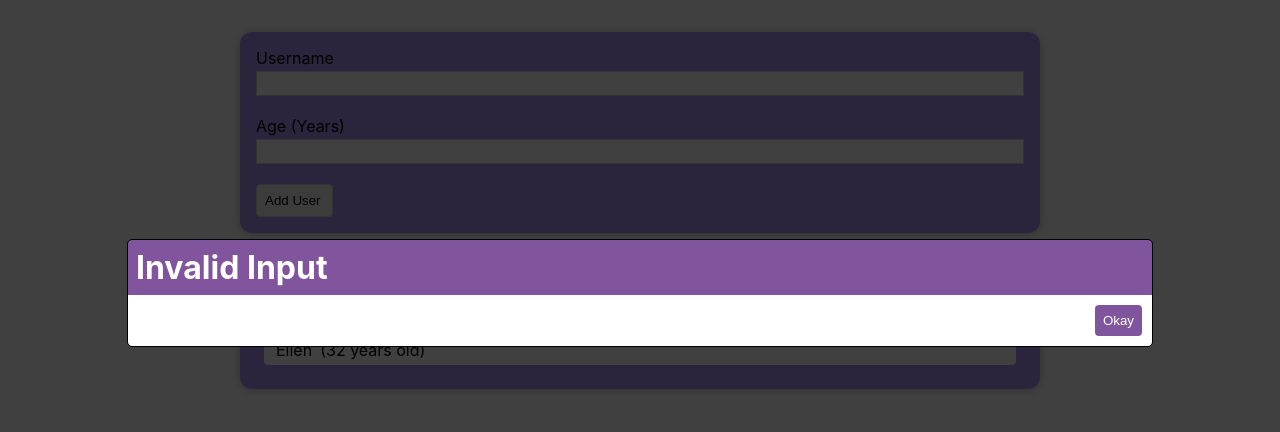
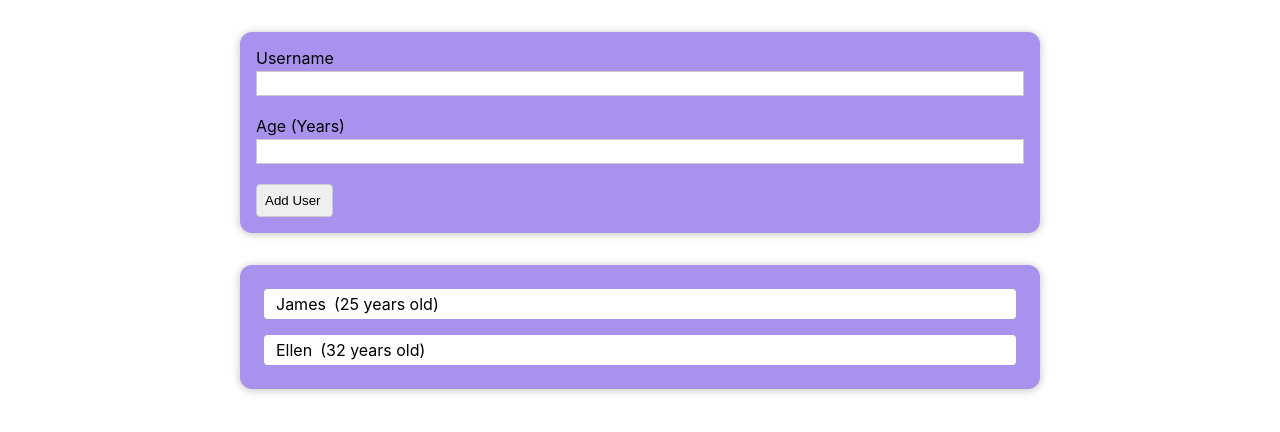
Before and after one commit to Thoss24/add-user-react-app, a React (Create React App) app: page / in a window 1280 px wide. Shown: the top 432 px of the page. Built offline with nearby package versions, Linux system fonts and the light colour scheme.

Commit message:
app finished

```diff
--- a/src/components/ui/ErrorModal.js
+++ b/src/components/ui/ErrorModal.js
@@ -1,20 +1,21 @@
 import styles from "./ErrorModal.module.css";
+import React, { useState } from "react";
 
 const ErrorModal = (props) => {
   return (
-    <div>
-        <div className={styles.backdrop}/>
-        <div className={styles["error-modal-container"]}>
+    <div className={styles.container}>
+      <div className={styles.backdrop} />
+      <div className={styles["error-modal-container"]}>
         <div className={styles.heading}>
-            <h1>Invalid Input</h1>
+          <h1>{props.head}</h1>
         </div>
         <div className={styles["main-content"]}>
-            <p></p>
-            <footer className={styles["button-container"]}>
-            <button className={styles["okay-button"]}>Okay</button>
-            </footer>
+          <p>{props.body}</p>
+          <footer className={styles["button-container"]}>
+            <button className={styles["okay-button"]} onClick={props.onConfirm}>Okay</button>
+          </footer>
         </div>
-        </div>
+      </div>
     </div>
   );
 };
--- a/src/components/ui/ErrorModal.module.css
+++ b/src/components/ui/ErrorModal.module.css
@@ -2,6 +2,10 @@
     box-sizing: border-box;
     padding: 0;
     margin: 0;
+}
+
+.container {
+    display: flex;
 }
 
 .backdrop {
@@ -21,7 +25,6 @@
     z-index: 100;
     overflow: hidden;
     border-radius: 4px;
-    outline: 1px solid black;
 }
 
 .heading {
--- a/src/components/user/User.js
+++ b/src/components/user/User.js
@@ -5,6 +5,7 @@ import ErrorModal from "../ui/ErrorModal";
 const User = (props) => {
   const [currentUsername, setCurrentUsername] = useState("");
   const [currentAge, setCurrentAge] = useState("");
+  const [error, setError] = useState();
 
   const usernameHandler = (event) => {
     setCurrentUsername(event.target.value);
@@ -25,14 +26,32 @@ const User = (props) => {
     setCurrentUsername("");
     setCurrentAge("");
 
+    if (currentAge.trim().length === 0 || currentUsername.trim().length === 0) {
+      setError({
+        title: 'Input Error',
+        description: 'Username and age values cannot be empty'
+      });
+      return
+    }
+
+    if (+currentAge < 0) {
+      setError({
+        title: 'Input Error',
+        description: 'Cannot enter negative numbers for age. Age must be greater than 0.'
+      });
+      return
+    }
+
     props.onSaveNewUser(newUser);
-
   };
 
+  const errorHandler = () => {
+    setError(null)
+  };
 
-  let AddUserForm = (
+  return (
     <div className={styles["add-user"]}>
-      <ErrorModal/>
+    {error && <ErrorModal head={error.title} body={error.description} onConfirm={errorHandler}/> }
     <form className={styles.user} onSubmit={submitFormHandler}>
       <div className={styles["input-shell"]}>
         <label>Username</label>
@@ -61,10 +80,6 @@ const User = (props) => {
       </div>
     </form>
   </div>
-  );
-
-  return (
-    <div>{AddUserForm}</div>
   )
 };
 
```
Lines whose indentation alone changed are shown as unchanged.
